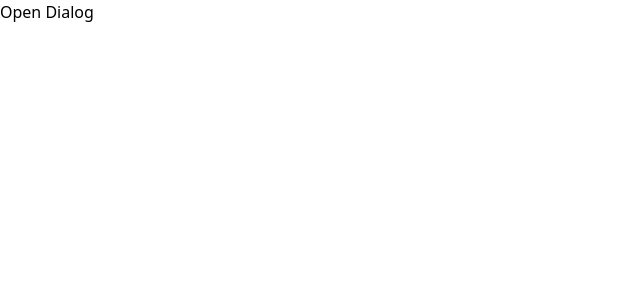
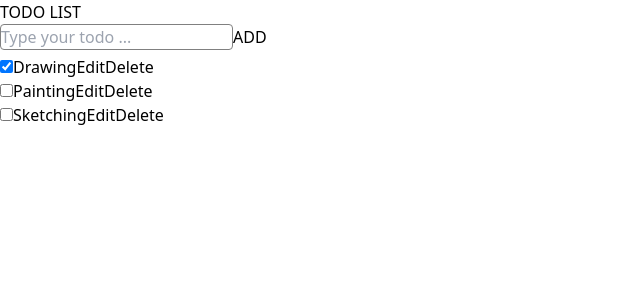
Before and after one commit to priyankavaidya-stack/react-machine-coding, a React (Vite) app: page / in a window 1280 px wide. Shown: the top 300 px of the page, without its empty margins (0-640 px from the left). Built offline with nearby package versions, Linux system fonts and the light colour scheme.

Commit message:
todolist practice folder added

```diff
--- a/src/components/ContextReducerCombine/TaskContext.jsx
+++ b/src/components/ContextReducerCombine/TaskContext.jsx
@@ -43,6 +43,7 @@ function tasksReducer(tasks, action){
     }
 }
 
+
 const initialTasks = [
     { id: 0, text: 'Philosopher’s Path', done: true },
     { id: 1, text: 'Visit the temple', done: false },
--- /dev/null
+++ b/src/components/todolist/Addtask.jsx
@@ -0,0 +1,24 @@
+import React, { useState, useContext } from 'react';
+import {TasksDispatchContext} from './TaskContext';
+
+function Addtask() {
+    const [text, setText] = useState("");
+    const dispatch = useContext(TasksDispatchContext);
+  return (
+    <div>
+        <input type="text" value={text} placeholder="Type your todo ..." onChange={(e)=>setText(e.target.value)} />
+        <button onClick={ ()=>{
+            setText("");
+            dispatch({
+                type: "ADD",
+                id: newId++,
+                text: text
+            })
+        }}>ADD</button>
+    </div>
+  )
+}
+
+let newId = 3;
+
+export default Addtask;
--- /dev/null
+++ b/src/components/todolist/App.jsx
@@ -0,0 +1,14 @@
+import React from 'react';
+import TaskProvider from './TaskContext';
+import Addtask from './Addtask.jsx';
+import TaskList from './TaskList';
+
+export default function App() {
+  return (
+    <TaskProvider>
+        TODO LIST
+        <Addtask />
+        <TaskList />
+    </TaskProvider>
+  );
+}
--- /dev/null
+++ b/src/components/todolist/TaskContext.jsx
@@ -0,0 +1,63 @@
+import { createContext, useReducer } from 'react';
+
+export const TasksContext = createContext(null);
+export const TasksDispatchContext = createContext(null);
+
+
+export default function TaskProvider({ children }){
+    const [tasks, dispatch] = useReducer(tasksReducer, initialTasks );
+
+    return(
+        <TasksContext.Provider value={tasks}>
+                <TasksDispatchContext.Provider value={dispatch}>
+                    {children}
+                </TasksDispatchContext.Provider>
+        </TasksContext.Provider>
+    )
+}
+
+function tasksReducer(tasks, action){
+    switch(action.type){
+        case "ADD": {
+            return [...tasks,{
+                id: action.id,
+                text: action.text,
+                done: false
+            }]
+        }
+        case "EDIT": {
+            return tasks.map(t=> {
+                if(t.id === action.task.id){
+                    return action.task;
+                }else{
+                    return t;
+                }
+            })
+
+        }
+        case "DELETE": {
+            return tasks.filter((task)=> task.id !== action.id)
+        }
+        default: {
+            throw error ("Unknown error: ", action.type);
+        }
+    }
+}
+
+const initialTasks = [
+    {
+        id : 0,
+        text: "Drawing",
+        done: true
+    },
+    {
+        id : 1,
+        text: "Painting",
+        done: false
+    },
+    {
+        id : 2,
+        text: "Sketching",
+        done: false
+    }
+]
--- /dev/null
+++ b/src/components/todolist/TaskList.jsx
@@ -0,0 +1,77 @@
+import React, { useState, useContext } from 'react';
+import { TasksContext, TasksDispatchContext} from './TaskContext';
+
+function TaskList() {
+    const tasks = useContext(TasksContext);
+  return (
+    <div>
+        <ul>
+            { tasks.map((task) => (
+                <li key={task.id}>
+                 <Task task={task} />
+                </li>
+            ))}
+        </ul>
+    </div>
+  )
+}
+
+function Task({ task }){
+    const [isEditing, setIsEditing] = useState(false);
+    const dispatch = useContext(TasksDispatchContext);
+
+    let taskContent;
+
+    if (isEditing) {
+      taskContent = (
+        <>
+          <input
+            value={task.text}
+            onChange={e => {
+              dispatch({
+                type: "EDIT",
+                task: {
+                    ...task,
+                    text: e.target.value
+                }
+              });
+            }} />
+          <button onClick={() => setIsEditing(false)}>
+            Save
+          </button>
+        </>
+      );
+    } else {
+      taskContent = (
+        <>
+          {task.text}
+          <button onClick={() => setIsEditing(true)}>
+            Edit
+          </button>
+        </>
+      );
+    }
+    return(
+        <label>
+        <input type="checkbox" checked={task.done} onChange={(e) => {
+           dispatch({
+            type: "EDIT",
+            task: {
+                ...task,
+                done: e.target.checked
+            }
+           });
+        }} />
+        {taskContent}
+        <button onClick={()=> {
+                dispatch({
+                    type: "DELETE",
+                    id: task.id
+                });
+            }}
+        >Delete</button>
+    </label>
+    );
+}
+
+export default TaskList
--- a/src/main.jsx
+++ b/src/main.jsx
@@ -31,7 +31,8 @@ import './index.css'
 // import Chat from './components/useEffect/ChatRoom';
 // import CursorPointer from './components/useEffect/CursorPointer';
 // import Animation from './components/useEffect/Animation';
-import Modal from './components/useEffect/Modal';
+// import Modal from './components/useEffect/Modal';
+import App from './components/todolist/App';
 
 ReactDOM.createRoot(document.getElementById('root')).render(
   <Router>
@@ -121,7 +122,9 @@ ReactDOM.createRoot(document.getElementById('root')).render(
       {/* <Chat /> */}
       {/* <CursorPointer /> */}
       {/* <Animation /> */}
-      <Modal />
+      {/* <Modal /> */}
+
+      <App />
 
     </React.StrictMode>
   </Router>,
```
